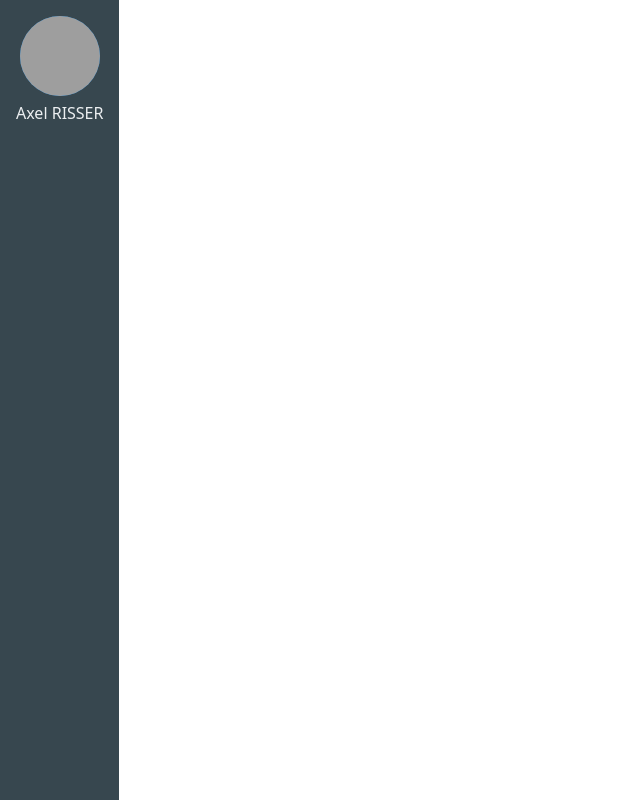
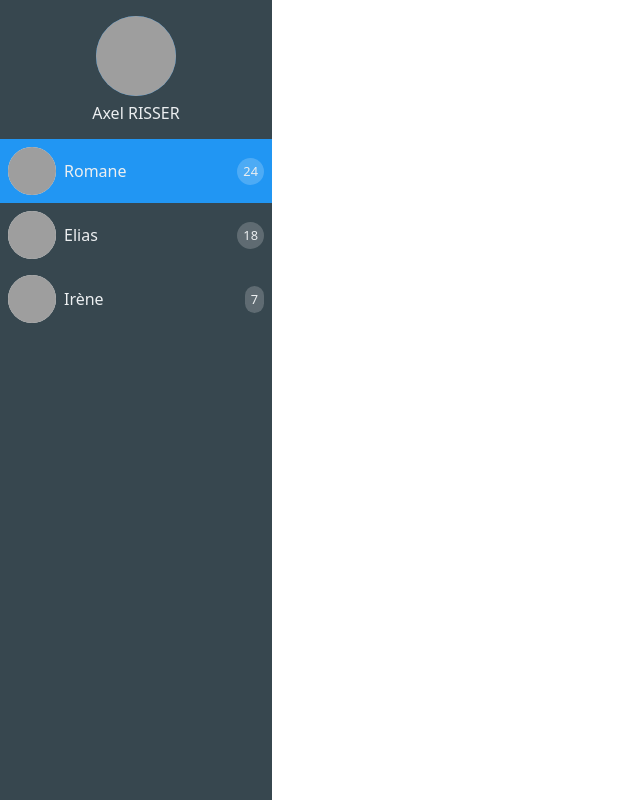
Before and after one commit to MDrapala/chat-bot-git, a plain HTML site: page index.html in a window 1280 px wide. Shown: the whole page, without its empty margins (0-640 px from the left). Drawn offline with Linux system fonts and the light colour scheme; grey boxes are pictures that could not be loaded.

Commit message:
style(contacts): Add contact section

```diff
--- a/css/index.css
+++ b/css/index.css
@@ -52,3 +52,48 @@ aside {
 .profile__name {
   margin-top: 8px;
 }
+
+/* ====================================
+=============== CONTACT ===============
+======================================= */
+.contact {
+  overflow: scroll;
+}
+
+.contact__profile {
+  display: flex;
+  flex-direction: row;
+  align-items: center;
+  padding: 8px;
+  min-width: 256px;
+  cursor: pointer;
+}
+
+.contact__profile--active {
+  background-color: #2196F3;
+}
+
+.contact__picture {
+  width: 48px;
+  height: 48px;
+  border-radius: 48px;
+  margin-right: 8px;
+  background-color: #ECEFF1;
+  overflow: hidden;
+}
+
+.contact__picture__img {
+  width: 100%;
+  height: 100%;
+}
+
+.contact__name {
+  flex-grow: 1;
+}
+
+.contact__counter {
+  background-color: rgba(255, 255, 255, .2);
+  font-size: .8rem;
+  padding: 6px;
+  border-radius: 16px;
+}
--- a/index.html
+++ b/index.html
@@ -14,6 +14,29 @@
       </div>
       <span class="profile__name">Axel RISSER</span>
     </div>
+    <div class="contact">
+      <div class="contact__profile contact__profile--active">
+        <div class="contact__picture">
+          <img src="https://media-exp1.licdn.com/dms/image/C4D03AQEypfuPaPloGg/profile-displayphoto-shrink_400_400/0?e=1605744000&v=beta&t=Z60kTevQl0GbxCbrFYxscb8ZZkT3Fa0AavMDMG6NSdo" alt="" class="contact__picture__img">
+        </div>
+        <span class="contact__name">Romane</span>
+        <span class="contact__counter">24</span>
+      </div>
+      <div class="contact__profile">
+        <div class="contact__picture">
+          <img src="https://media-exp1.licdn.com/dms/image/C4D03AQFDDxjJAK8ihQ/profile-displayphoto-shrink_400_400/0?e=1605744000&v=beta&t=n07qwfL5VUAT1TJ9wh7ePDtGOPuQlmWavA7tls_pq_4" alt="" class="contact__picture__img">
+        </div>
+        <span class="contact__name">Elias</span>
+        <span class="contact__counter">18</span>
+      </div>
+      <div class="contact__profile">
+        <div class="contact__picture">
+          <img src="https://media-exp1.licdn.com/dms/image/C5603AQGBLdjTnPIfEA/profile-displayphoto-shrink_400_400/0?e=1605744000&v=beta&t=VRxalb0QznH5_yWkbfHwitibc50wFQ-ztSPDaMnplDo" alt="" class="contact__picture__img">
+        </div>
+        <span class="contact__name">Irène</span>
+        <span class="contact__counter">7</span>
+      </div>
+    </div>
   </aside>
 </body>
 </html>
```
